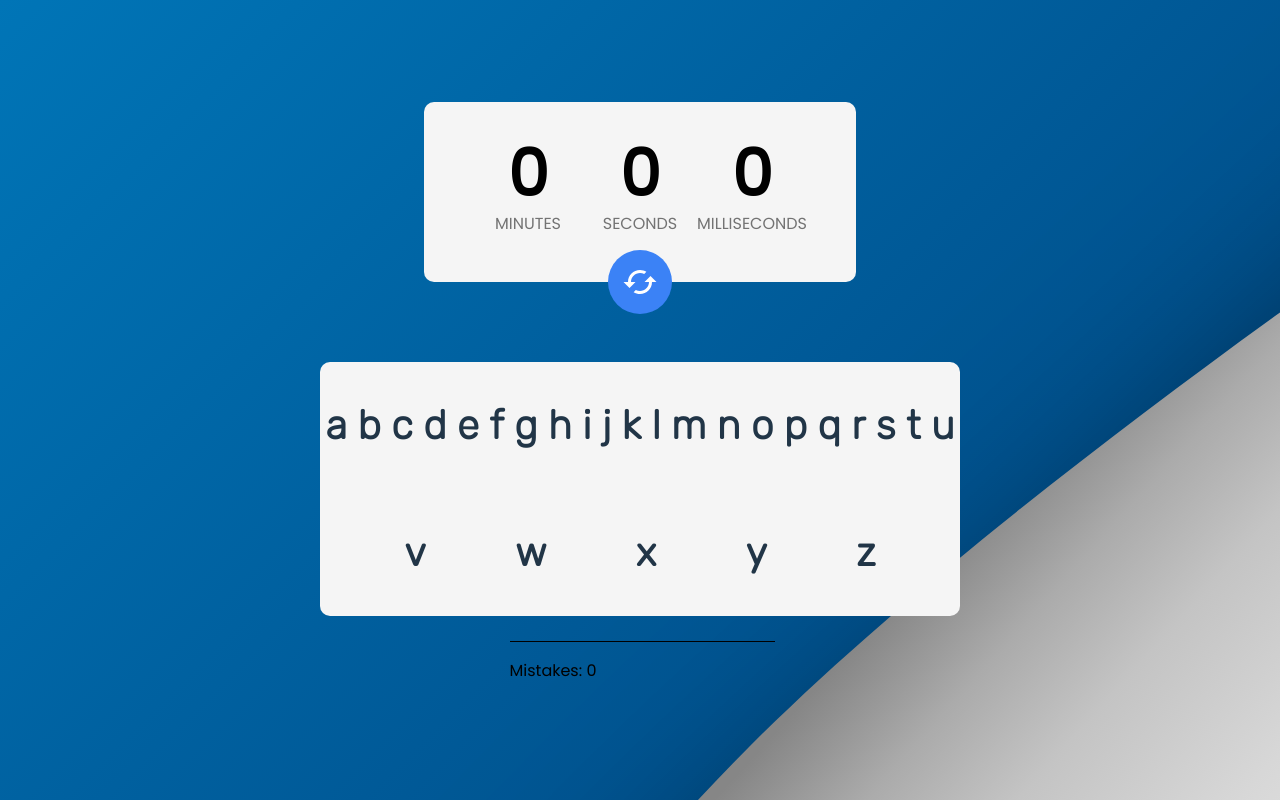
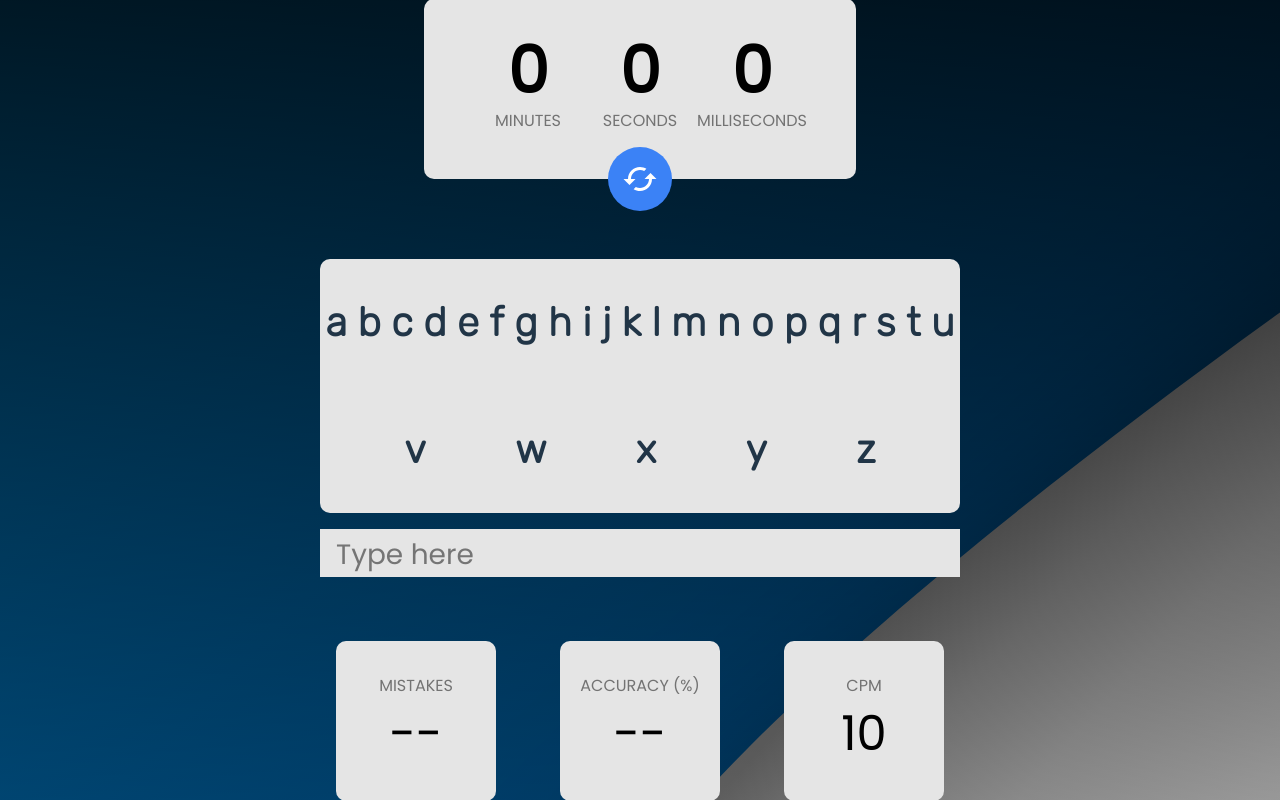
Before and after one commit to bartlomiejszwarc/typing-speed, a React (Vite) app: page / in a window 1280 px wide. Built offline with nearby package versions, Linux system fonts and the light colour scheme.

Commit message:
Added statistics cards

```diff
--- a/src/App.css
+++ b/src/App.css
@@ -4,7 +4,8 @@
   flex-direction: column;
   align-items: center;
   width: 100%;
-  background: url('./assets/bg.svg');
+  background: linear-gradient(rgba(0, 0, 0, 0.8), rgba(0, 0, 0, 0.3)), url('./assets/bg.svg');
+
   background-repeat: no-repeat;
   background-attachment: fixed;
   height: 100vh;
--- a/src/App.tsx
+++ b/src/App.tsx
@@ -2,6 +2,7 @@ import './App.css';
 import LettersBox from './components/LettersBox/LettersBox';
 import LetterInput from './components/LettersInput/LettersInput';
 import Stopwatch from './components/Stopwatch/Stopwatch';
+import StatisticsContainer from './components/Statistics/StatisticsContainer';
 
 function App() {
   return (
@@ -9,6 +10,7 @@ function App() {
       <Stopwatch />
       <LettersBox />
       <LetterInput />
+      <StatisticsContainer />
     </div>
   );
 }
--- a/src/components/LettersBox/LettersBox.css
+++ b/src/components/LettersBox/LettersBox.css
@@ -4,7 +4,7 @@
   height: auto;
   display: flex;
   justify-content: space-evenly;
-  background-color: #f5f5f5;
+  background-color: #e5e5e5;
   border-radius: 10px;
   min-width: 0;
   flex-wrap: wrap;
--- a/src/components/LettersInput/LettersInput.css
+++ b/src/components/LettersInput/LettersInput.css
@@ -1,8 +1,16 @@
 .letters-input {
-  color: white;
-  background-color: transparent;
+  color: black;
+  background-color: #e5e5e5;
+  margin-top: 1rem;
   outline: none;
   border: none;
-  border-bottom: 1px solid black;
-  width: 100%;
+  width: calc(50vw - 2rem);
+  font-size: 2rem;
+  letter-spacing: 0.5rem;
+  padding: 0 1rem 0 1rem;
 }
+
+.letters-input::placeholder {
+  letter-spacing: normal;
+  font-size: 1.75rem;
+}
--- a/src/components/LettersInput/LettersInput.tsx
+++ b/src/components/LettersInput/LettersInput.tsx
@@ -16,9 +16,14 @@ function LetterInput() {
     dispatch({ type: 'SET_CURRENT_LETTER', payload: e.target.value[e.target.value.length - 1] });
   };
   return (
-    <div>
-      <input onChange={(e) => handleInputOnChange(e)} value={input} className='letters-input' />
-      <p>Mistakes: {mistakes}</p>
+    <div style={{ marginBottom: '4rem' }}>
+      <input
+        onChange={(e) => handleInputOnChange(e)}
+        value={input}
+        className='letters-input'
+        autoFocus
+        placeholder='Type here'
+      />
     </div>
   );
 }
--- /dev/null
+++ b/src/components/Statistics/Statistics.css
@@ -0,0 +1,25 @@
+.statistics-container {
+  display: flex;
+}
+
+.statistics-card {
+  width: 10rem;
+  height: 10rem;
+  border-radius: 10px;
+  background-color: #e5e5e5;
+  margin: 0 2rem 0 2rem;
+  display: flex;
+  flex-direction: column;
+  align-items: center;
+  justify-content: center;
+}
+
+.statistics-value {
+  font-size: 3rem;
+}
+
+.statistics-title {
+  font-size: 1rem;
+  text-transform: uppercase;
+  color: #737373;
+}
--- /dev/null
+++ b/src/components/Statistics/StatisticsCard.tsx
@@ -0,0 +1,15 @@
+import './Statistics.css';
+interface StatisticsProps {
+  title: string | null;
+  value: number | null;
+}
+function StatisticsCard({ title, value }: StatisticsProps) {
+  return (
+    <div className='statistics-card'>
+      <span className='statistics-title'>{title}</span>
+      {value && <span className='statistics-value'>{Math.round(value * 100) / 100}</span>}
+      {!value && <span className='statistics-value'>--</span>}
+    </div>
+  );
+}
+export default StatisticsCard;
--- /dev/null
+++ b/src/components/Statistics/StatisticsContainer.tsx
@@ -0,0 +1,21 @@
+import StatisticsCard from './StatisticsCard';
+import './Statistics.css';
+import { useInputContext } from '../../hooks/useInputContext';
+import { useState, useEffect } from 'react';
+
+function StatisticsContainer() {
+  const { mistakes, input } = useInputContext();
+  const [accuracy, setAccuracy] = useState<number>(0);
+
+  useEffect(() => {
+    setAccuracy(input.length / (input.length + mistakes));
+  }, [input, mistakes]);
+  return (
+    <div className='statistics-container'>
+      <StatisticsCard title='Mistakes' value={mistakes || null} />
+      <StatisticsCard title='Accuracy (%)' value={accuracy * 100 || null} />
+      <StatisticsCard title='CPM' value={10} />
+    </div>
+  );
+}
+export default StatisticsContainer;
--- a/src/components/Stopwatch/Stopwatch.css
+++ b/src/components/Stopwatch/Stopwatch.css
@@ -2,7 +2,7 @@
   display: flex;
   flex-direction: row;
   justify-content: justify-around;
-  background-color: #f5f5f5;
+  background-color: #e5e5e5;
   border-radius: 10px;
   padding: 2rem 3rem 3rem 3rem;
 }
--- a/src/context/InputContext.jsx
+++ b/src/context/InputContext.jsx
@@ -13,7 +13,7 @@ export const inputReducer = (state, action) => {
     case 'START_GAME':
       return { ...state, isGameStarted: true, isGameEnded: false };
     case 'END_GAME':
-      return { ...state, isGameStarted: false, isGameEnded: true, input: '' };
+      return { ...state, isGameStarted: false, isGameEnded: true };
     case 'RESET':
       return { ...state, isGameStarted: false, isGameEnded: false, input: '', mistakes: 0 };
   }
```
